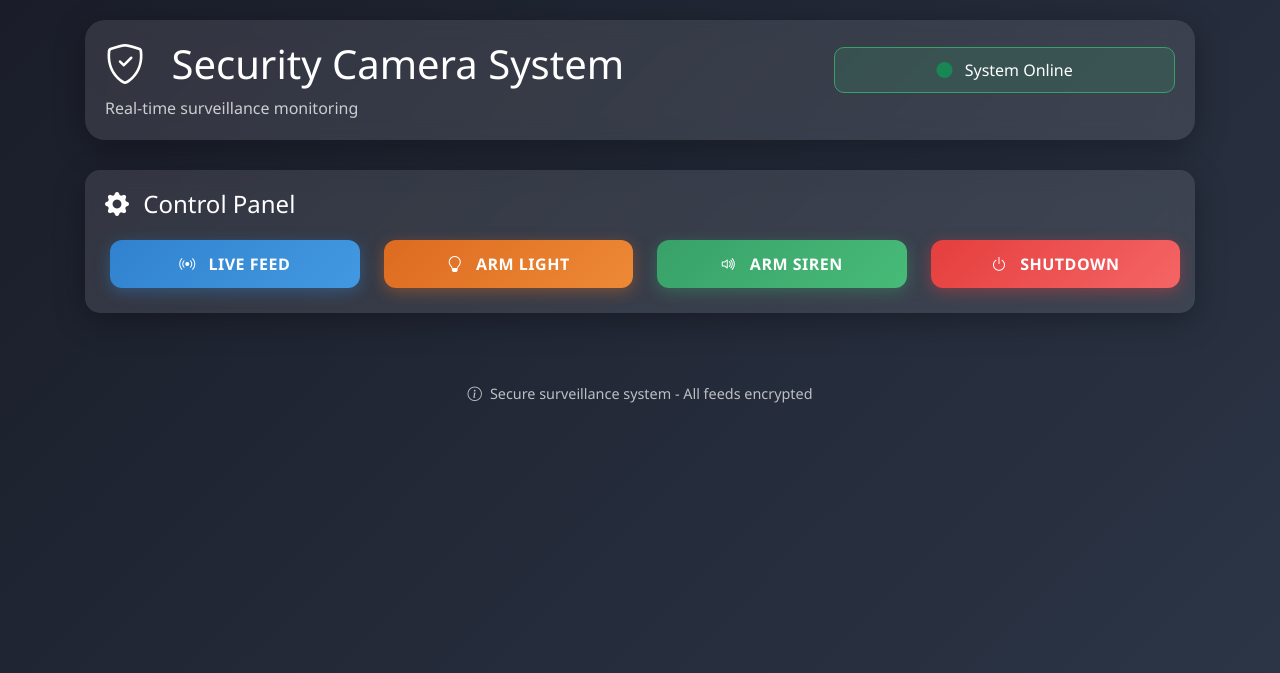
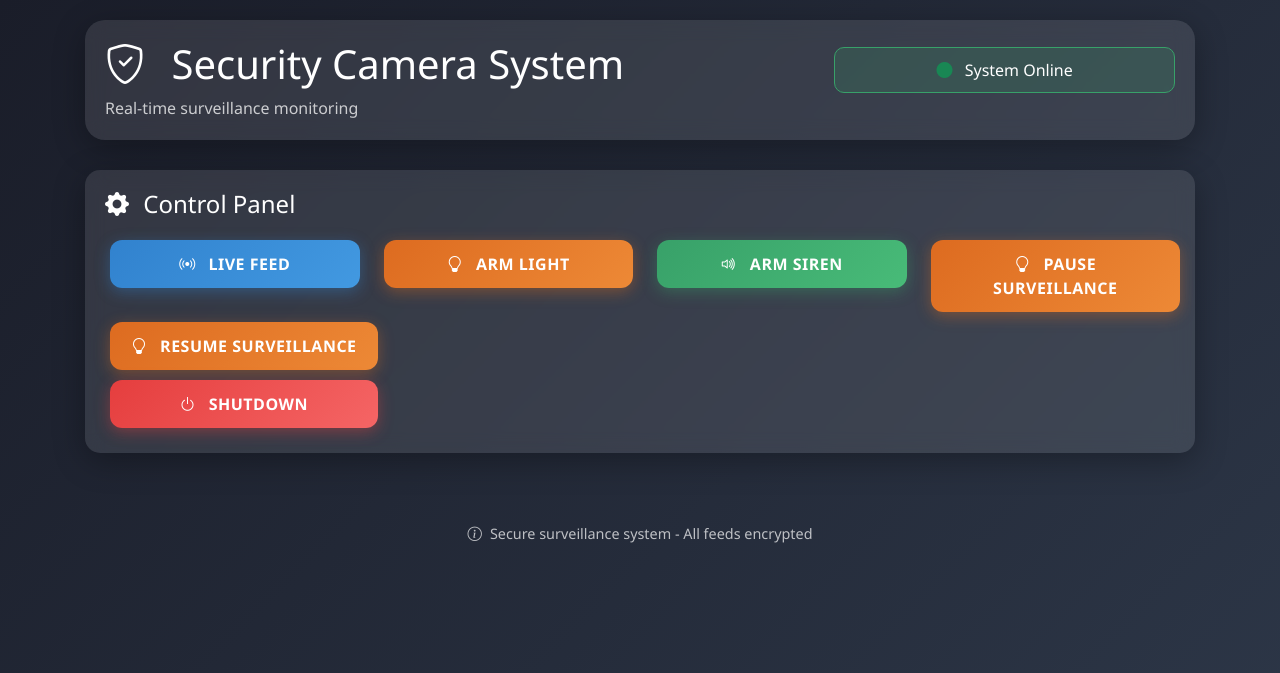
Before and after one commit to VaradRane12/Motion-Activated-Security-Camera, a Python web app: template flask/templates/index.html in a window 1280 px wide. Shown: the top 673 px of the page. Run offline with Jinja, Linux system fonts and the light colour scheme; the template is opened without the code that fills it, so the values that code supplies are empty.

Commit message:
added pause

```diff
--- a/flask/templates/index.html
+++ b/flask/templates/index.html
@@ -258,6 +258,19 @@
                     Arm Siren
                 </button>
             </div>
+                        <div class="col-md-3 col-sm-6">
+                <button class="control-btn btn-arm-light w-100" onclick="toggleArmLight()">
+                    <i class="bi bi-lightbulb me-2"></i>
+                    Pause Surveillance
+                </button>
+            </div>
+                        </div>
+                        <div class="col-md-3 col-sm-6">
+                <button class="control-btn btn-arm-light w-100" onclick="toggleArmLight()">
+                    <i class="bi bi-lightbulb me-2"></i>
+                    Resume Surveillance
+                </button>
+            </div>
             <div class="col-md-3 col-sm-6">
                 <button class="control-btn btn-shutdown w-100" onclick="confirmShutdown()">
                     <i class="bi bi-power me-2"></i>
@@ -342,6 +355,26 @@
             showNotification('Security siren disarmed', 'warning');
         }
     }
+        function pauseSurveillance() {
+        // Send request to Flask backend (optional: use fetch)
+        showNotification('Surveillance paused', 'warning');
+
+        document.getElementById('pauseBtn').style.display = 'none';
+        document.getElementById('resumeBtn').style.display = 'block';
+
+        // Optional: call an API like /pause to create the .flag file
+        fetch('/pause', { method: 'POST' });
+    }
+
+    function resumeSurveillance() {
+        showNotification('Surveillance resumed', 'success');
+
+        document.getElementById('pauseBtn').style.display = 'block';
+        document.getElementById('resumeBtn').style.display = 'none';
+
+        // Optional: call an API like /resume to remove the .flag file
+        fetch('/resume', { method: 'POST' });
+    }
 
     function confirmShutdown() {
         if (confirm('Are you sure you want to shutdown the security system?')) {
--- a/script.py
+++ b/script.py
@@ -13,6 +13,7 @@ from picamera2.encoders import H264Encoder
 from picamera2.outputs import FileOutput
 from libcamera import Transform
 import glob
+PAUSE_FLAG_PATH = "/home/pi/motion_pause.flag"
 
 import logging
 import sys
@@ -162,6 +163,11 @@ last_motion_time = 0
 motion_threshold_area = 1000
 
 while True:
+    if os.path.exists(PAUSE_FLAG_PATH):
+        print("Motion detection paused.")
+        time.sleep(1)
+        continue
+
     yuv_buffer = picam2.capture_buffer("lores")
     yuv = np.frombuffer(yuv_buffer, dtype=np.uint8)
     yuv = yuv.reshape((240 * 3 // 2, 320))
```
Also changed, not shown: flask/flask-app.py (+13 -0 lines).
